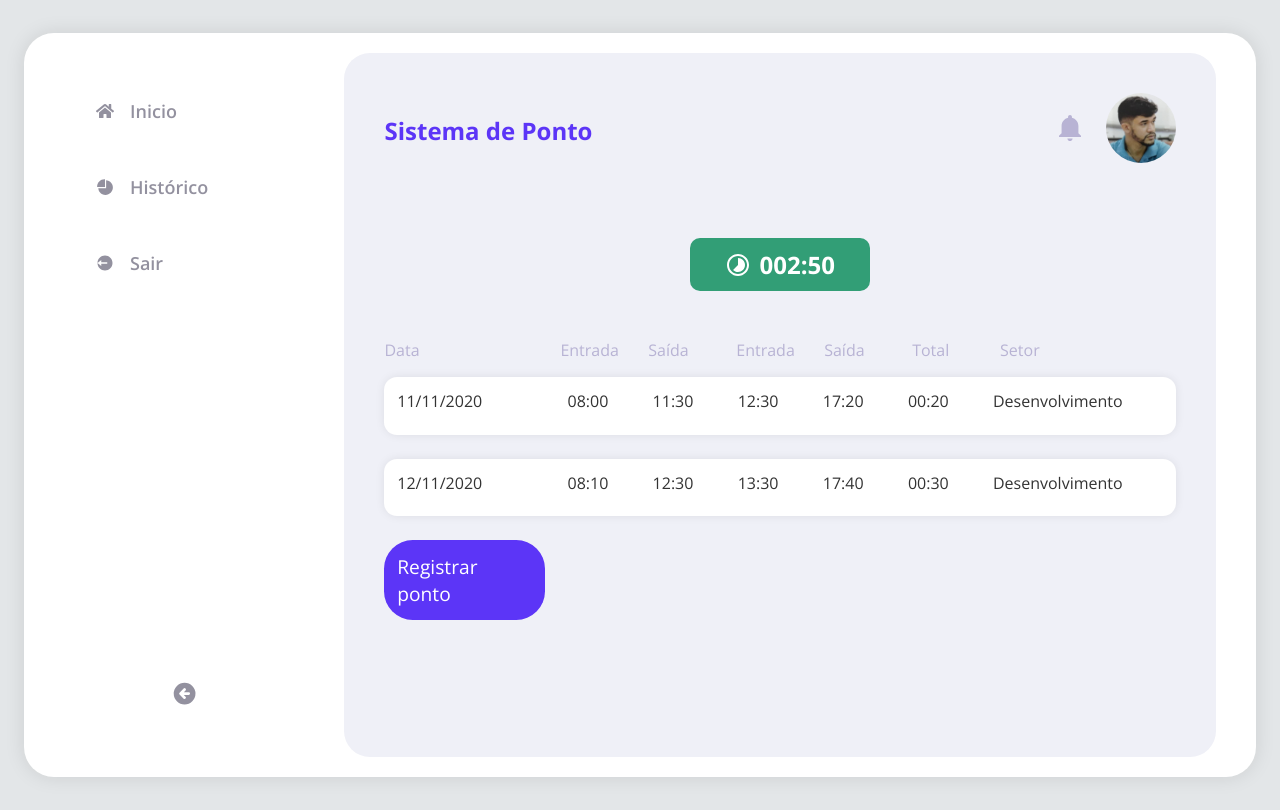
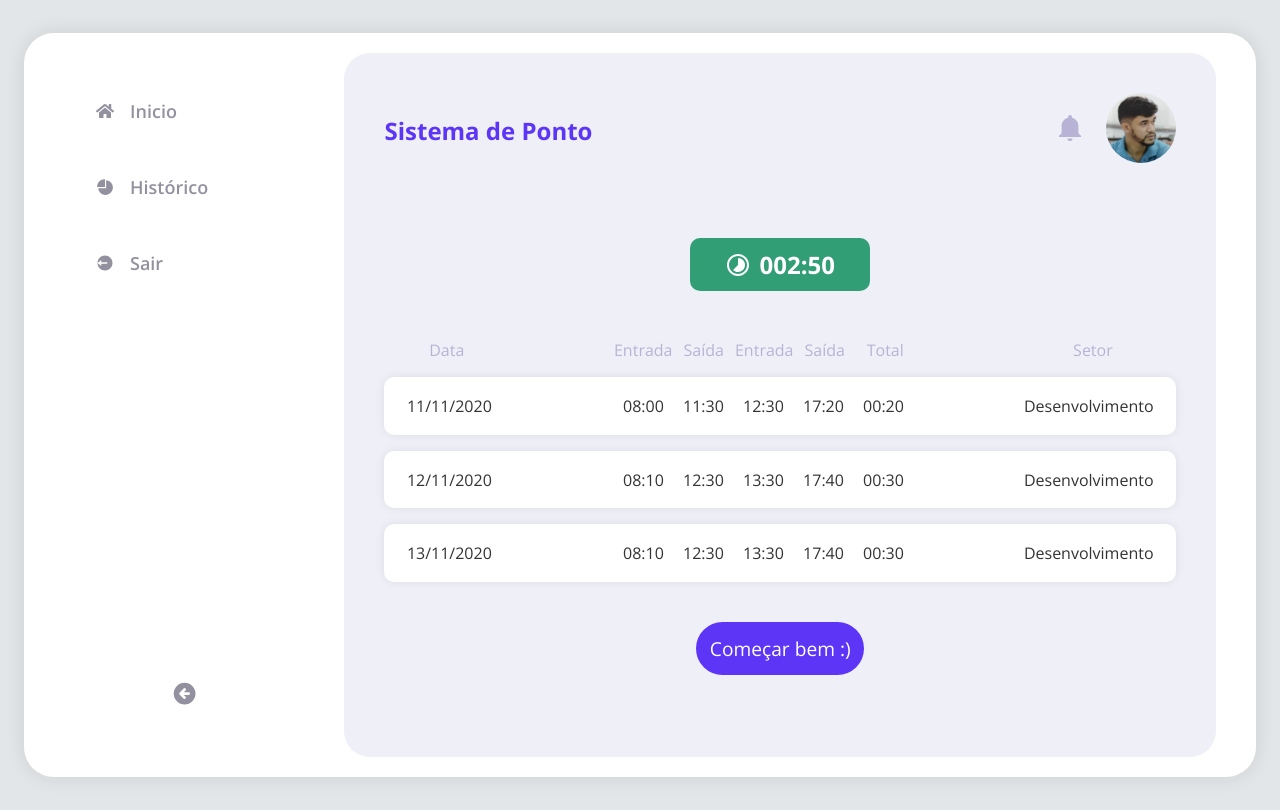
Before and after one commit to jeffinwilker/ponvi, a React (Create React App) app: page / in a window 1280 px wide. Built offline with nearby package versions, Linux system fonts and the light colour scheme.

Commit message:
Pequenas alterações nos estilos

```diff
--- a/src/components/Profile/index.js
+++ b/src/components/Profile/index.js
@@ -9,7 +9,7 @@ import './styles.css'
 
 export default function Profile(){
     const profile = {
-                        image: <img src={ Profile1 } alt="jefferson"/>
+                        image: <img src={ Profile1 } alt="Jefferson"/>
                     }
     return(
         <>
--- a/src/components/ResultPointTable/index.js
+++ b/src/components/ResultPointTable/index.js
@@ -23,17 +23,27 @@ export default function ResultPointTable(){
             saida2:'17:40',
             total:'00:30',
             setor:'Desenvolvimento'
+        },
+
+        {
+            data:'13/11/2020',
+            entrada1:'08:10',
+            saida1:'12:30',
+            entrada2:'13:30',
+            saida2:'17:40',
+            total:'00:30',
+            setor:'Desenvolvimento'
         }
     ]
     return(
         <>
             <div className="header">
                 <div className="header">Data</div>
-                <div className="header">Entrada</div>
+                <div id="Hentrada"className="header">Entrada</div>
                 <div className="header">Saída</div>
                 <div className="header">Entrada</div>
                 <div className="header">Saída</div>
-                <div className="header">Total</div>
+                <div id="Hsaida" className="header">Total</div>
                 <div className="header">Setor</div>
             </div>
 
@@ -41,11 +51,11 @@ export default function ResultPointTable(){
                 return(
                     <div className="detail">
                         <div className="item">{item.data}</div>
-                        <div className="item">{item.entrada1}</div>
+                        <div id="entrada" className="item">{item.entrada1}</div>
                         <div className="item">{item.saida1}</div>
                         <div className="item">{item.entrada2}</div>
                         <div className="item">{item.saida2}</div>
-                        <div className="item">{item.total}</div>
+                        <div id="saida" className="item">{item.total}</div>
                         <div className="item">{item.setor}</div>
                     </div>
                 );
--- a/src/components/ResultPointTable/style.css
+++ b/src/components/ResultPointTable/style.css
@@ -4,24 +4,48 @@
     --color-primary: #5C35F7;
 }
 
-.header, .detail{
+/*.header, .detail{
     display: grid;
     grid-template-columns: 2fr repeat(5, 1fr) 2fr;
+}*/
+
+
+.detail{
+    display: flex;
+    justify-content: center;
+    align-items: center;
 }
 
 .header{
     color: var(--color-title);
     margin: 1.5rem 0 0.5rem 0;
+    width: 100%;
+    display: flex;
+    align-items: center;
+    justify-content: space-around;
 }
+
+.header
+div:first-child{
+    margin-left: 2rem;
+}
+.header
+div:last-child{
+    margin-right: 3.3rem;
+}
+
 
 .detail{
     background-color: white;
-    margin-bottom: 1.5rem;
+    margin-bottom: 1rem;
     box-shadow: 0px 0px 10px #00000014;
-    border-radius: 13px;
+    border-radius: 10px;
     height: 2.0rem;
     padding: 0.8rem;
+    display: flex;
+    justify-content: space-around
 }
+
 
 #BPonto{
     font-size: 1.5em;
@@ -32,7 +56,21 @@
     border-radius: 30px;
     display: flex;
     flex-direction: column;
-    padding-left: 50px;
-    padding-right: 50px;
     margin-top: 30px;
 }
+
+#entrada{
+    margin-left: 7rem;
+}
+
+#saida{
+    margin-right: 6.3rem;
+}
+
+#Hentrada{
+    margin-left: 8.5rem;
+}
+
+#Hsaida{
+    margin-right: 9.2rem;
+}
--- a/src/pages/Acompanhamento/index.js
+++ b/src/pages/Acompanhamento/index.js
@@ -1,6 +1,8 @@
 import React from 'react';
 
 import ResultPointTable from '../../components/ResultPointTable'
+
+import './style.css'
 
 export default function Acompanhamento() {
     return(
--- /dev/null
+++ b/src/pages/Acompanhamento/style.css
@@ -0,0 +1,4 @@
+.container .detail
+{
+    margin-bottom: 0.6rem;
+}
--- a/src/pages/Inicio/index.js
+++ b/src/pages/Inicio/index.js
@@ -2,16 +2,18 @@ import React from 'react';
 
 import ResultPointTable from '../../components/ResultPointTable';
 import Hrtotal from '../../components/TotaldeHr';
-import {ButtonPointRegister} from './style'
+import {ButtonPointRegister, Dbot} from './style'
 
 export default function Inicio() {
     return(
         <>
             <Hrtotal/>
             <ResultPointTable/>
-            <ButtonPointRegister>
-                <span>Registrar ponto</span>
-            </ButtonPointRegister>
+            <Dbot>
+                <ButtonPointRegister>
+                    <span>Começar bem :)</span>
+                </ButtonPointRegister>
+            </Dbot>
         </>
     );
 
--- a/src/pages/Inicio/style.js
+++ b/src/pages/Inicio/style.js
@@ -2,11 +2,19 @@ import styled from 'styled-components';
 
 export const ButtonPointRegister = styled.div`
     font-size: 1.2em;
+    margin-top: 1.5rem;
     font-weight: normal;
     background-color: var(--color-primary);
     color: white;
     padding: 0.8rem;
-    width: 17%;
+    width: 18%;
     border-radius: 1.8rem;
     cursor: pointer;
+    display:flex;
+    align-items: center;
+    justify-content: center;
 `
+export const Dbot = styled.div`
+    display:flex;
+    justify-content: center;
+`
```
Also changed, not shown: src/pages/Acompanhamento/style.js (deleted).
